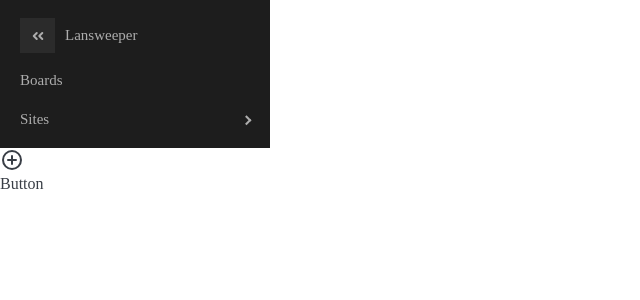
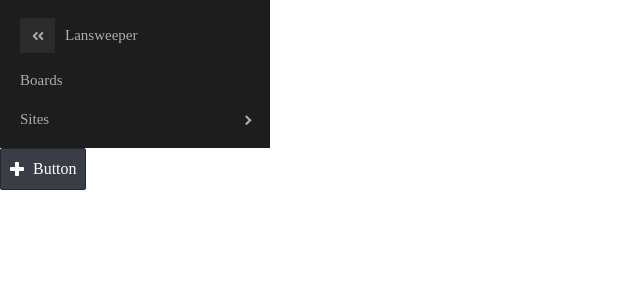
Before and after one commit to diego-alayon/navigation-interaction-testing, a Next.js app: page / in a window 1280 px wide. Shown: the top 300 px of the page, without its empty margins (0-640 px from the left). Built offline with nearby package versions, Linux system fonts and the light colour scheme.

Commit message:
Created styles to button component - storybook library

```diff
--- /dev/null
+++ b/assets/Icons/add.js
@@ -0,0 +1,7 @@
+export const Add = ({fill}) => {
+    return (
+        <svg width="16" height="16" viewBox="0 0 16 16" xmlns="http://www.w3.org/2000/svg">
+        <path fill={[fill]}  d="M9 1C9.55229 1 10 1.44772 10 2V5.999L14 6C14.5523 6 15 6.44772 15 7V9C15 9.55229 14.5523 10 14 10H10V14C10 14.5523 9.55229 15 9 15H7C6.44772 15 6 14.5523 6 14V9.999L2 10C1.44772 10 1 9.55229 1 9V7C1 6.44772 1.44772 6 2 6L6 5.999V2C6 1.44772 6.44772 1 7 1H9Z"/>
+        </svg>
+    )
+}
--- a/components/Button.js
+++ b/components/Button.js
@@ -1,19 +1,21 @@
 import React from 'react'
 import PropTypes from 'prop-types';
-import { UilPlusCircle } from '@iconscout/react-unicons'
+import { Add } from '../assets/Icons/add'
+// import { UilPlus } from '@iconscout/react-unicons'
 
 const Button = ({label, icon, type, size }) => {
 
-    const iconButton = icon ? <UilPlusCircle /> : null;
+    // const iconButton = icon ? <UilPlus size="16" /> : null;
+    const iconButton = icon ? <Add /> : null;
     // const Secondary = secondary ? 'button-secondary' : null;
     // const Error = error ? 'button-error' : null;
     // const Success = success ? 'button-success' : null;
 
     return (
         <>
-          <button className={[`button-${type}`, `button-${size}`].join(' ')}>
+          <button className={[`button`, `button-${type}`, `button-${size}`].join(' ')}>
             {iconButton}
-            {label}
+            <label>{label}</label>
           </button>
         </>
     )
--- /dev/null
+++ b/craco.config.js
@@ -0,0 +1,10 @@
+module.exports = {
+    style: {
+      postcss: {
+        plugins: [
+          require('tailwindcss'),
+          require('autoprefixer'),
+        ],
+      },
+    },
+  }
--- a/pages/index.js
+++ b/pages/index.js
@@ -1,13 +1,14 @@
-import 'react-pro-sidebar/dist/css/styles.css';
-import Sidebar from '../components/Sidebar';
+import 'react-pro-sidebar/dist/css/styles.css'
+import Sidebar from '../components/Sidebar'
 import Button from '../components/Button'
+import { Add } from '../assets/Icons/add'
 import { UilPlusCircle } from '@iconscout/react-unicons'
 
 export default function Home() {
   return (
     <>
       <Sidebar />
-      <Button error size="medium" label="Button" icon={<UilPlusCircle />} />
+      <Button type="primary" label="Button" icon={<Add fill="white-100"/>} />
     </>
   )
 }
--- a/tailwind.config.js
+++ b/tailwind.config.js
@@ -1,9 +1,41 @@
 const colors = require('tailwindcss/colors')
+const plugin = require('tailwindcss/plugin')
 
 module.exports = {
   purge: [],
   presets: [],
-  darkMode: false, // or 'media' or 'class'
+  darkMode: false,
+  plugins:[
+    plugin(function ({ addComponents, addBase, addUtilities, theme}){
+      addComponents({
+        'button': {
+          padding: theme('spacing.2'),
+          borderRadius: theme('borderRadius.sm'),
+          'label': {
+            marginLeft: theme('spacing.2'),
+            cursor: theme('cursor.pointer'),
+          }
+        },
+        '.button-small': {
+          fontSize: theme('fontSize.sm')
+        },
+        '.button-primary': {
+          backgroundColor: theme('colors.grey.100'),
+          color: theme('colors.white.100'),
+          borderWidth: theme('borderWidth.DEFAULT'),
+          borderColor: theme('borderColor.dark.100'),
+          fill: theme('colors.white.100')
+        }
+
+      })
+      addUtilities({
+        '.button': {
+          display: 'inline-flex',
+          alignItems: 'center'
+        }
+      })
+    })
+  ], // or 'media' or 'class'
   theme: {
     extend: {
       fontFamily: {
@@ -88,7 +120,9 @@
         40: 'rgba(0, 0, 0, 0.4)',
         20: 'rgba(0, 0, 0, 0.2)'
       },
-      'dark': '#222831'
+      dark: {
+        100: '#222831'
+      }
 
 
     },
@@ -1032,5 +1066,5 @@
     wordBreak: ['responsive'],
     zIndex: ['responsive', 'focus-within', 'focus'],
   },
-  plugins: [],
+
 }
```
Also changed, not shown: 2 other files (tests, documents, lock files or other folders).
